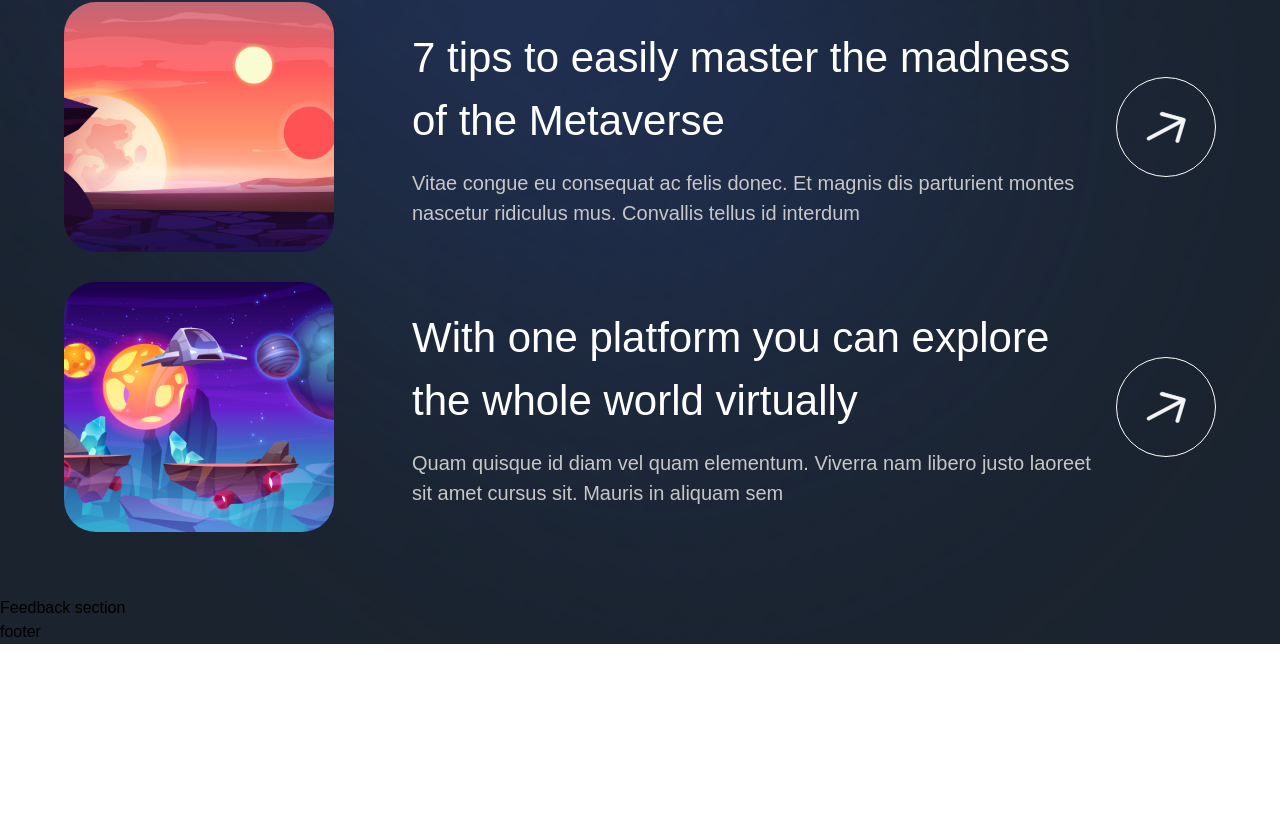
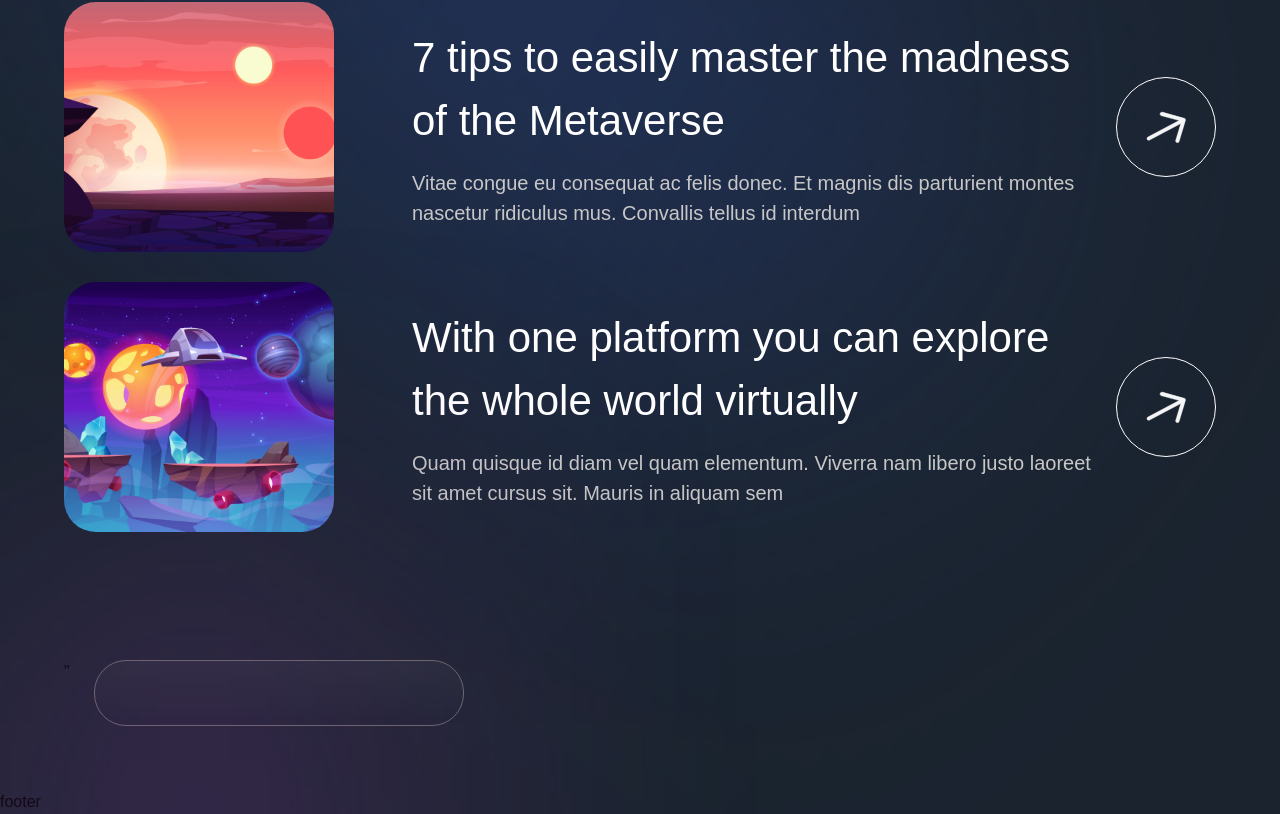
Before and after one commit to visconttig/Metaversus, a Next.js app: page / in a window 1280 px wide. Shown: the part 5749-6563 px from the top of the page. Before the commit the page ends 6393 px from the top, so only its background shows below. Built offline with nearby package versions, Linux system fonts and the light colour scheme; a web font is replaced by a local one.

Commit message:
Feedback section.

```diff
--- a/sections/Feedback.jsx
+++ b/sections/Feedback.jsx
@@ -1,9 +1,24 @@
 'use client';
 
+import { motion } from "framer-motion";
+import styles from "../styles";
+import { staggerContainer, fadeIn, zoomIn } from "../utils/motion";
+
 const Feedback = () => (
-  <section>
-    Feedback section
-  </section>
+  <section className={`${styles.paddings} relative z-10`} >
+  <motion.div
+    variants={staggerContainer}
+    initial="hidden"
+    whileInView="show"
+    viewport={{once: false, amount: 0.25}}
+    className={`${styles.innerWidth} mx-auto flex
+     lg:flex-row flex-col gap-6`} >"
+      <motion.div variants={fadeIn("right", "tween", 0.2, 1)}
+        className="flex-[0.5] lg:max-w-[370px] flex justify-end flex-col gradient-05 sm:p-8 p-4 rounded-[32px] border-[1px] border-[#6a6a6a] relative">
+          <div className="feedback-gradient" />
+      </motion.div>
+     </motion.div>
+     </section>
 );
 
 export default Feedback;
```
